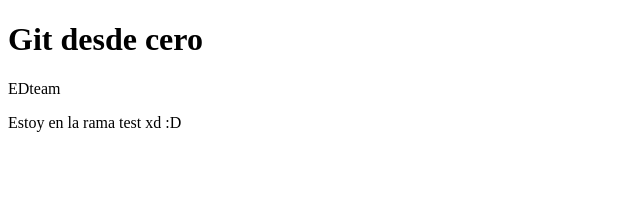
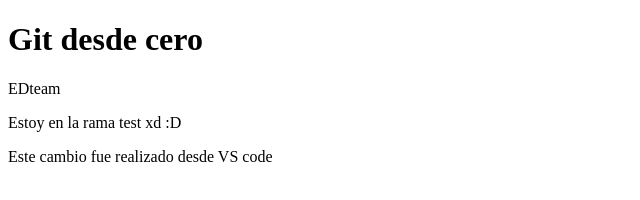
Before and after one commit to henrryrj/practicandoGit, a plain HTML site: page index.html in a window 1280 px wide. Shown: the whole page, without its empty margins (0-640 px from the left). Drawn offline with Linux system fonts and the light colour scheme.

Commit message:
primer commit desde VS code

```diff
--- a/index.html
+++ b/index.html
@@ -2,8 +2,7 @@
 <html lang="en">
 <head>
     <meta charset="UTF-8">
-    <meta name="viewport" content="width=device-width, initial-scale=1.0">
-    <title>Practicando con github</title>
+    <title>Practicando con github desde VS code</title>
 </head>
 <body>
     <h1>Git desde cero</h1>
@@ -11,5 +10,8 @@
     <section>
         <p>Estoy en la rama test xd :D </p>
     </section>
+    <div>
+        <p> Este cambio fue realizado desde VS code</p>
+    </div>
 </body>
 </html>
```
Also changed, not shown: 1 other file.
